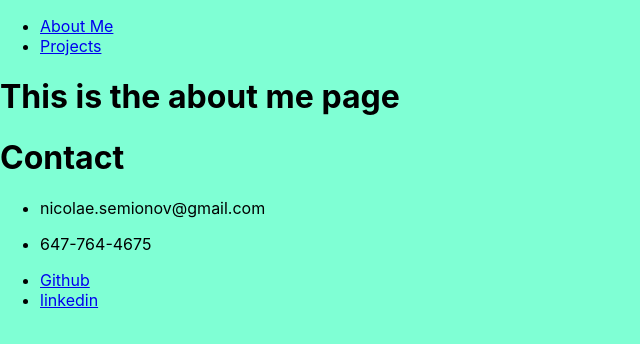
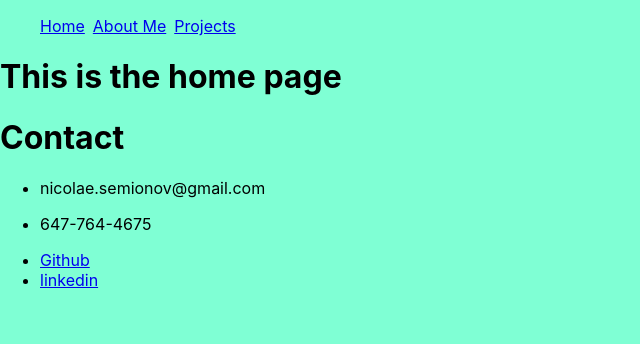
Before and after one commit to NicoSem/nicosem.github.io, a React (Create React App) app: page / in a window 1280 px wide. Shown: the top 344 px of the page, without its empty margins (0-640 px from the left). Built offline with nearby package versions, Linux system fonts and the light colour scheme.

Commit message:
Added home page

```diff
--- a/src/App.js
+++ b/src/App.js
@@ -1,5 +1,6 @@
 import './style.scss'
 import { BrowserRouter, Routes, Route } from 'react-router-dom'
+import HomePage from './pages/HomePage';
 import AboutMePage from './pages/AboutMePage';
 import ProjectsPage from './pages/ProjectsPage';
 import ProjectDetailsPage from './pages/ProjectDetailsPage';
@@ -13,7 +14,8 @@ function App() {
         <NavBar />
         <div id="page-body">
           <Routes>
-            <Route path="/" element={<AboutMePage />} />
+            <Route path="/" element={<HomePage />} />
+            <Route path="/about" element={<AboutMePage />} />
             <Route path="/projects" element={<ProjectsPage />} />
             <Route path="/projects/:projectId" element={<ProjectDetailsPage />} />
           </Routes>
--- a/src/components/NavBar.js
+++ b/src/components/NavBar.js
@@ -1,17 +1,21 @@
+import "./NavBar.scss"
 import { Link } from "react-router-dom"
 
 const NavBar = () => {
     return (
-        <nav>
+        <div className="navBar">
             <ul>
                 <li>
-                    <Link to="/">About Me</Link>
+                    <Link to="/">Home</Link>
+                </li>
+                <li>
+                    <Link to="/about">About Me</Link>
                 </li>
                 <li>
                     <Link to="/projects">Projects</Link>
                 </li>
             </ul>
-        </nav>
+        </div>
     )
 }
 
--- /dev/null
+++ b/src/components/NavBar.scss
@@ -0,0 +1,11 @@
+.navBar {
+
+    ul {
+        list-style: none;
+    }
+
+    li {
+        display: inline-block;
+        margin-right: 0.5em;
+    }
+}
--- /dev/null
+++ b/src/pages/HomePage.js
@@ -0,0 +1,7 @@
+const HomePage = () => {
+    return (
+        <h1>This is the home page</h1>
+    )
+}
+
+export default HomePage
```
